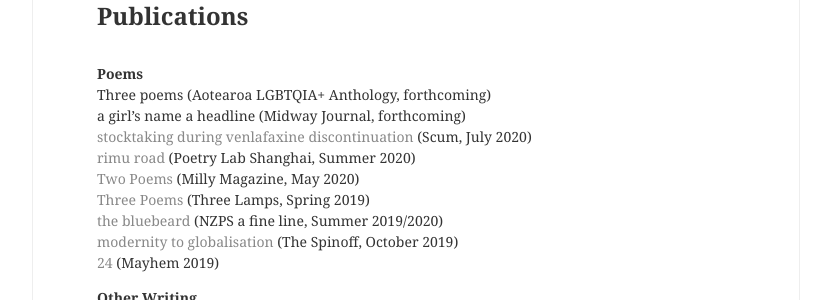
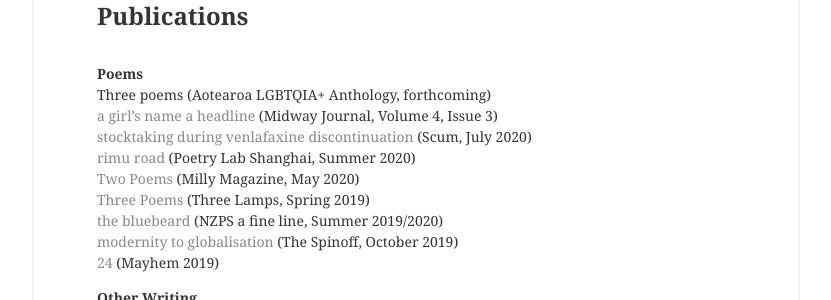
Before and after one commit to lilyholloway/lilyholloway.github.io, a Jekyll site: the page built from cv.md, in a window 1280 px wide. Shown: the part 378-678 px from the top of the page, without its empty margins (224-1055 px from the left). Built offline with Jekyll 4.4.1, drawn with Linux system fonts in a browser that asks for light colours; nearby versions of some CDN libraries.

Commit message:
Update cv.md

```diff
--- a/cv.md
+++ b/cv.md
@@ -6,7 +6,7 @@
 
 <b>Poems</b><br>
 Three poems (Aotearoa LGBTQIA+ Anthology, forthcoming)<br>
-a girl's name a headline (Midway Journal, forthcoming)<br>
+<a href="http://midwayjournal.com/a-girls-name-a-headline/">a girl's name a headline</a> (Midway Journal, Volume 4, Issue 3)<br>
 <a href="http://www.scum-mag.com/stocktaking-during-venlafaxine-discontinuation/">stocktaking during venlafaxine discontinuation</a> (Scum, July 2020)<br>
 <a href="https://www.poetrylabshanghai.com/post/summer20">rimu road</a> (Poetry Lab Shanghai, Summer 2020)<br>
 <a href="https://www.millymagazine.com/two-poems-by-lily-holloway">Two Poems</a> (Milly Magazine, May 2020)<br>
```
